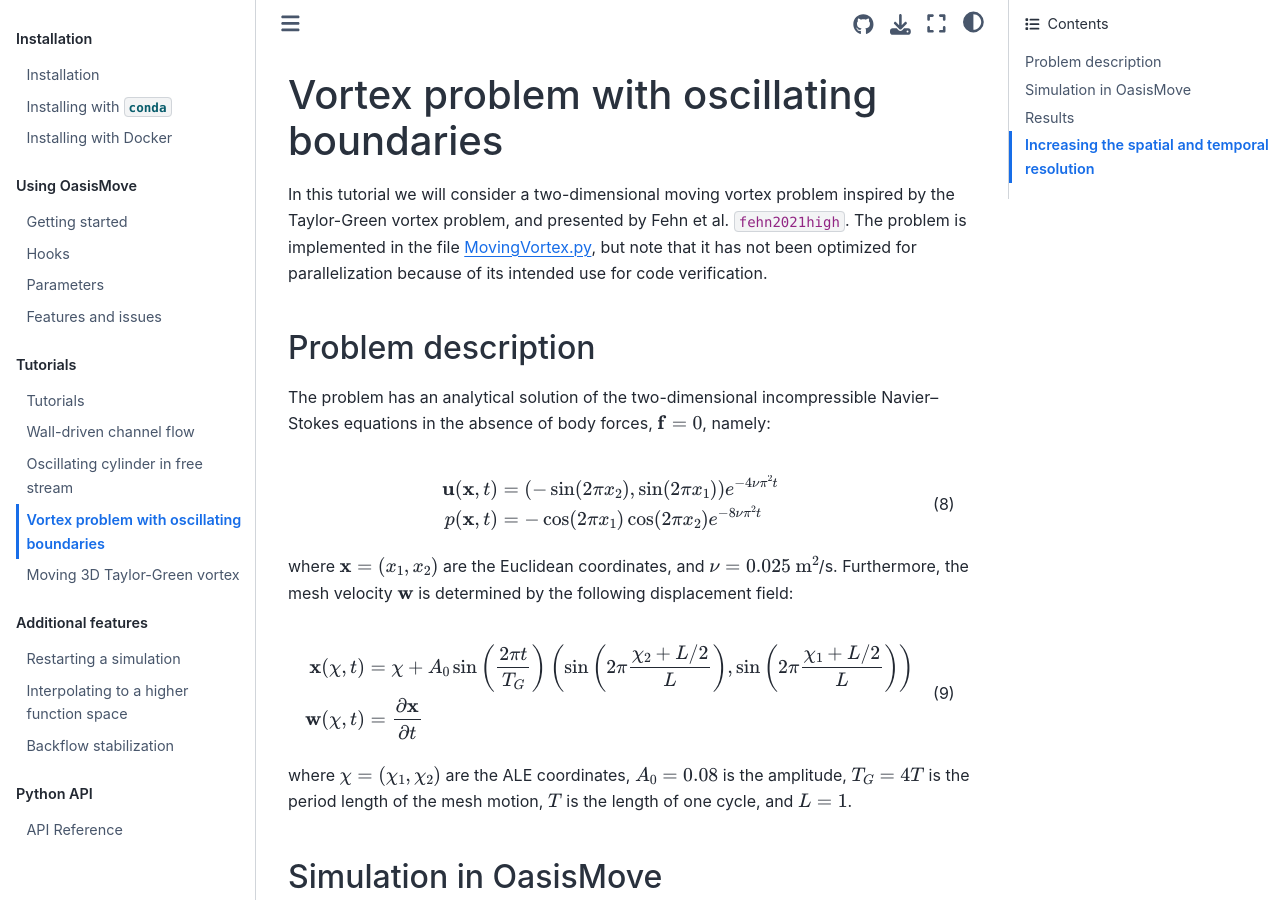
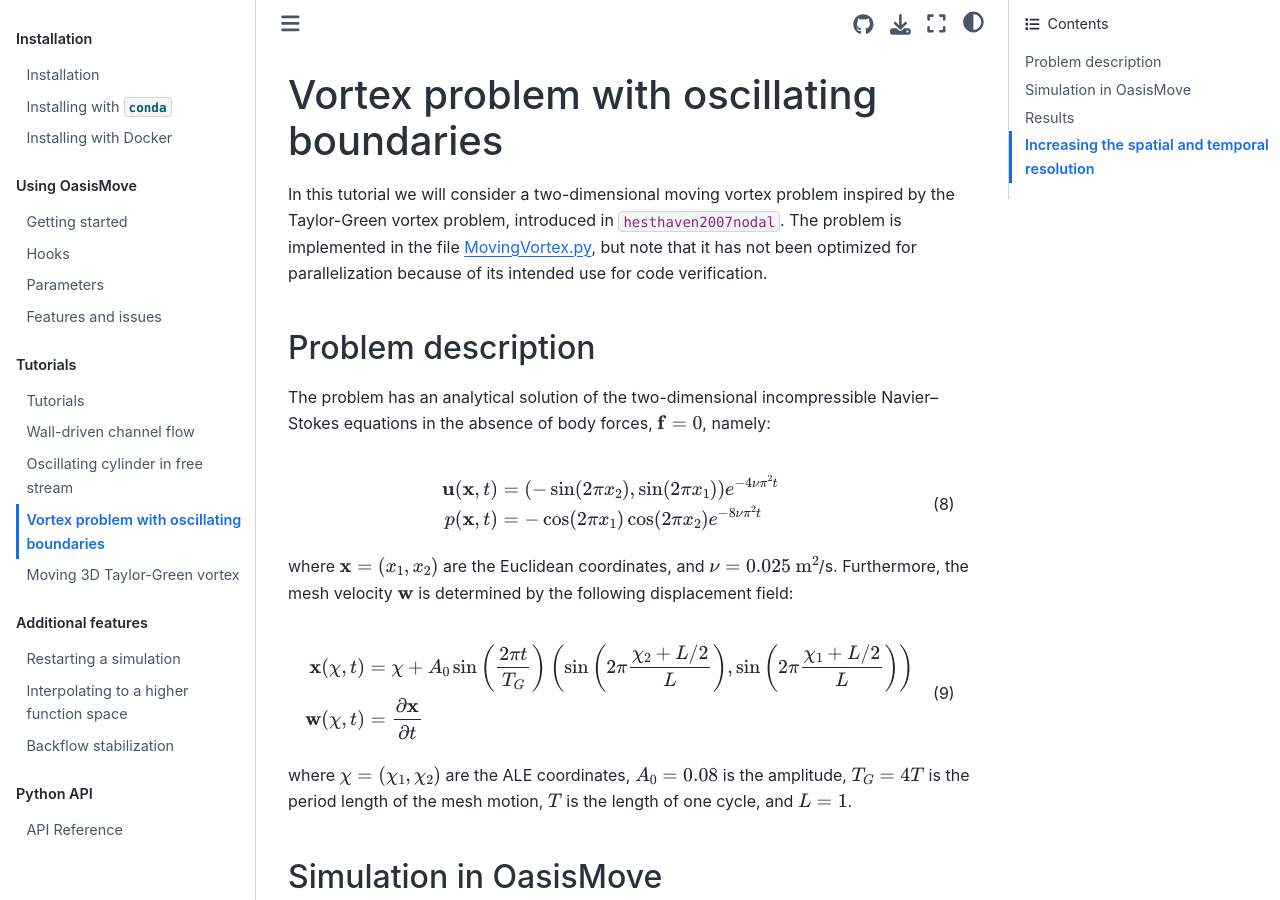
Before and after one commit to KVSlab/OasisMove, a Jupyter Book: the page built from docs/movingvortex.md, in a window 1280 px wide and 900 px high. Built offline with Jupyter Book 1.0.4 settings and Sphinx 7.4.7 and the Sphinx Book theme 1.1.4, drawn with Linux system fonts in a browser that asks for light colours; cross-references to code outside the pages are shown as plain code; some of the changed lines change nothing that is shown.

Commit message:
Update references

```diff
--- a/docs/movingvortex.md
+++ b/docs/movingvortex.md
@@ -3,7 +3,7 @@
 # Vortex problem with oscillating boundaries
 
 In this tutorial we will consider a two-dimensional moving vortex problem inspired by the Taylor-Green vortex problem,
-and presented by Fehn et al. {cite}`fehn2021high`. The problem is implemented in the
+introduced in {cite}`hesthaven2007nodal`. The problem is implemented in the
 file [MovingVortex.py](https://github.com/KVSlab/OasisMove/blob/main/src/oasismove/problems/NSfracStep/MovingVortex.py),
 but note that it has not been optimized for parallelization because of its intended use for code verification.
 
--- a/docs/references.bib
+++ b/docs/references.bib
@@ -88,3 +88,10 @@
   year={2009},
   publisher={Elsevier}
 }
+
+@book{hesthaven2007nodal,
+  title={Nodal discontinuous Galerkin methods: algorithms, analysis, and applications},
+  author={Hesthaven, Jan S and Warburton, Tim},
+  year={2007},
+  publisher={Springer Science \& Business Media}
+}
```
